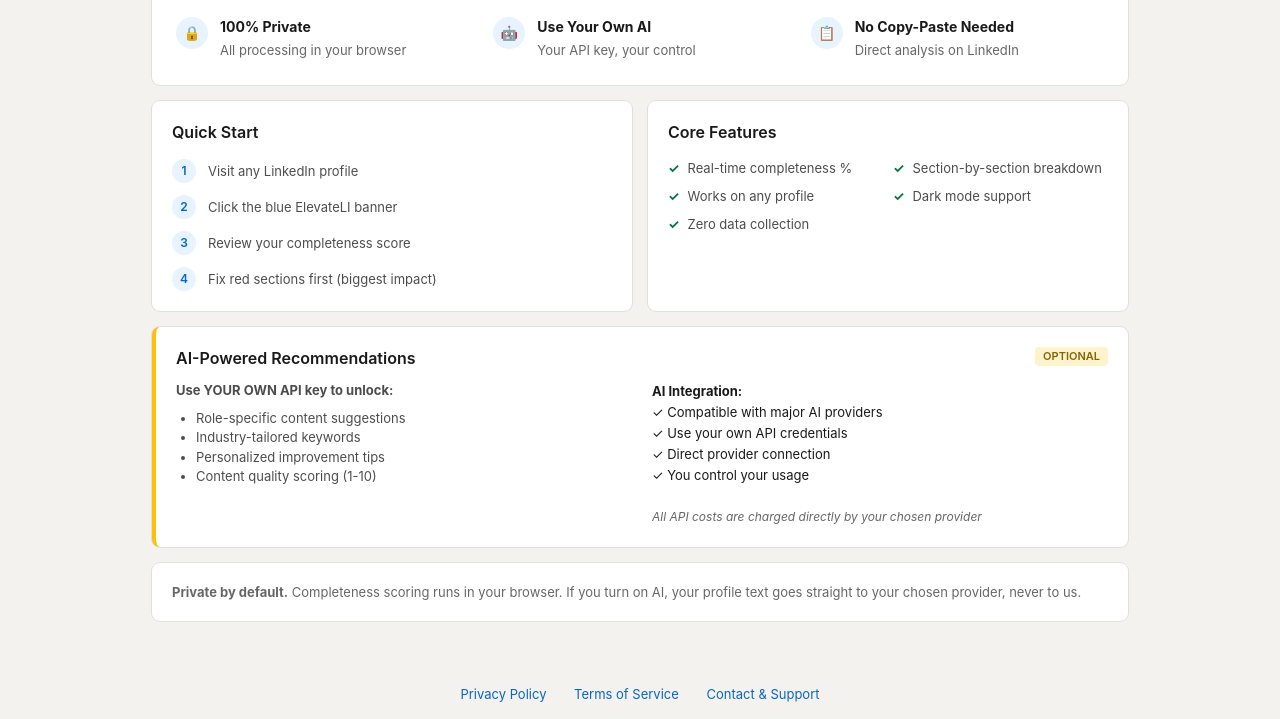
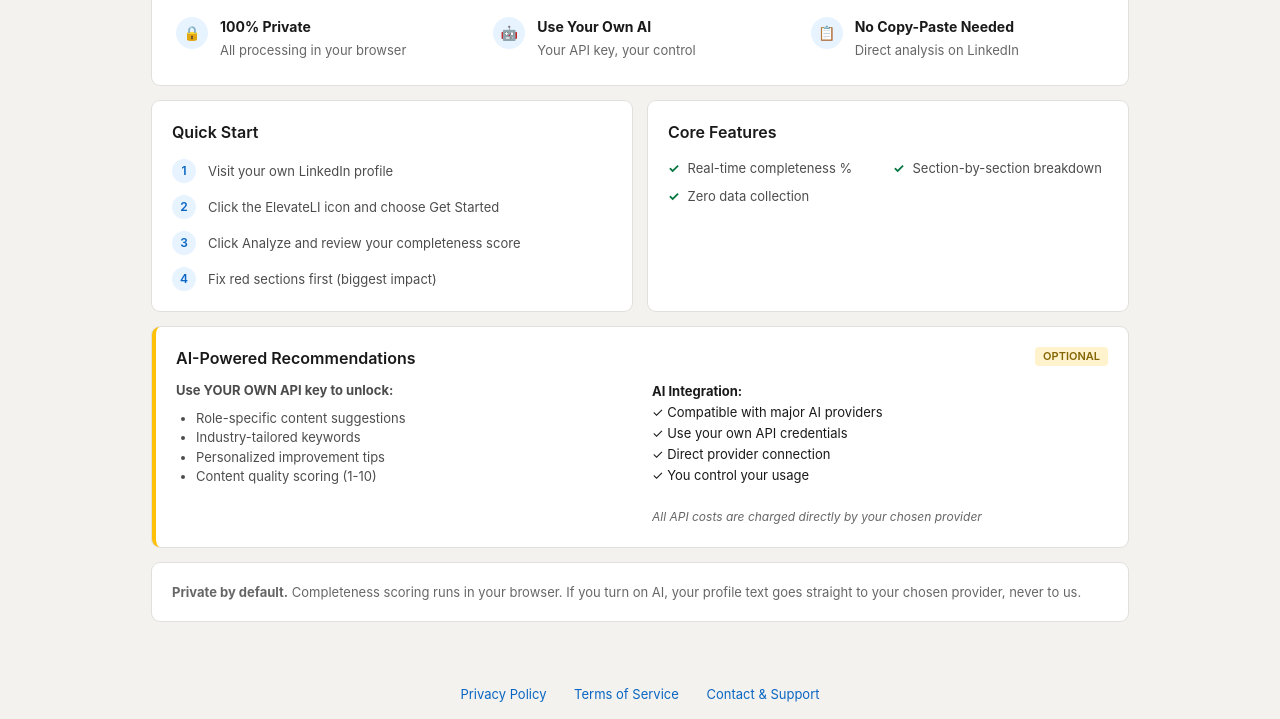
Before and after one commit to prPMDev/elevateli, a browser extension: page updates.html in a window 1280 px wide. Shown: the part 209-928 px from the top of the page. Drawn offline with Linux system fonts and the light colour scheme.

Commit message:
fix: welcome page Quick Start matches the own-profile flow; drop false feature claims (B63, B114)
The overlay only appears on the user's own profile after popup setup, so
'Visit any LinkedIn profile' and 'Works on any profile' were wrong, and there
is no dark mode.

Co-Authored-By: Claude Opus 5.5 <noreply@anthropic.com>

```diff
--- a/updates.html
+++ b/updates.html
@@ -419,15 +419,15 @@
                 <div class="steps">
                     <div class="step">
                         <div class="step-number">1</div>
-                        <div class="step-text">Visit any LinkedIn profile</div>
+                        <div class="step-text">Visit your own LinkedIn profile</div>
                     </div>
                     <div class="step">
                         <div class="step-number">2</div>
-                        <div class="step-text">Click the blue ElevateLI banner</div>
+                        <div class="step-text">Click the ElevateLI icon and choose Get Started</div>
                     </div>
                     <div class="step">
                         <div class="step-number">3</div>
-                        <div class="step-text">Review your completeness score</div>
+                        <div class="step-text">Click Analyze and review your completeness score</div>
                     </div>
                     <div class="step">
                         <div class="step-number">4</div>
@@ -446,14 +446,6 @@
                     <div class="feature-item">
                         <span class="check">✓</span>
                         <span>Section-by-section breakdown</span>
-                    </div>
-                    <div class="feature-item">
-                        <span class="check">✓</span>
-                        <span>Works on any profile</span>
-                    </div>
-                    <div class="feature-item">
-                        <span class="check">✓</span>
-                        <span>Dark mode support</span>
                     </div>
                     <div class="feature-item">
                         <span class="check">✓</span>
```
